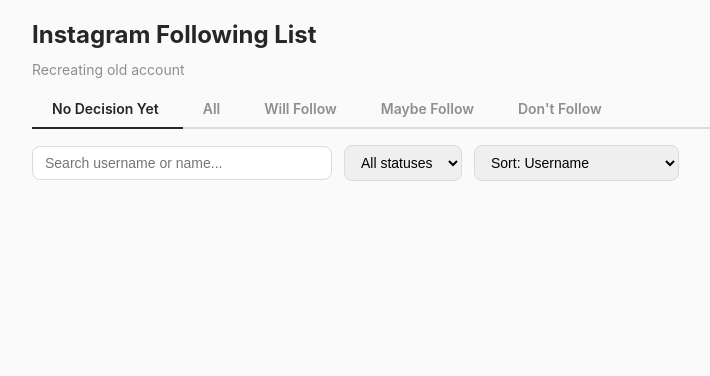
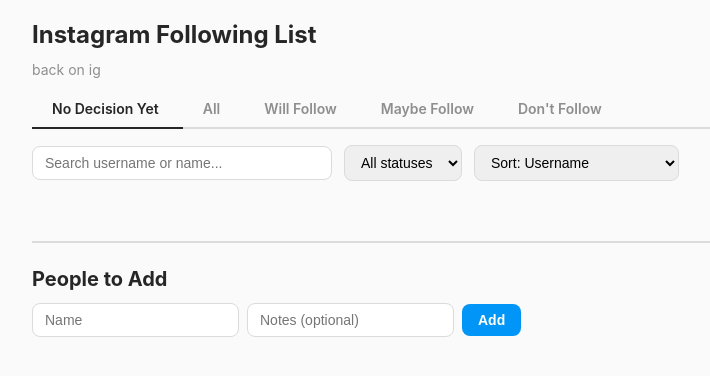
Before and after one commit to conradchan/igrestore, a Flask app: template templates/index.html in a window 1280 px wide. Shown: the top 376 px of the page, without its empty margins (8-718 px from the left). Run offline with Flask 3, Linux system fonts and the light colour scheme; the template is opened without the code that fills it, so the values that code supplies are empty.

Commit message:
Add people list, decision tabs, personal reflections in README
- Separate "People to Add" section (names, not IG handles) with SQLite storage
- Decision tabs: No Decision Yet, All, Will Follow, Maybe, Don't Follow
- Updated caption and README with personal takeaways

Co-Authored-By: Claude Opus 4.5 <noreply@anthropic.com>

```diff
--- a/app.py
+++ b/app.py
@@ -22,6 +22,16 @@ def get_db():
     conn.execute(
         "CREATE TABLE IF NOT EXISTS decisions "
         "(username TEXT PRIMARY KEY, decision TEXT NOT NULL DEFAULT 'undecided', notes TEXT DEFAULT '')"
+    )
+    conn.execute(
+        "CREATE TABLE IF NOT EXISTS manual_adds "
+        "(username TEXT PRIMARY KEY, display_name TEXT DEFAULT '', notes TEXT DEFAULT '', "
+        "decision TEXT NOT NULL DEFAULT 'will_follow', added_at TIMESTAMP DEFAULT CURRENT_TIMESTAMP)"
+    )
+    conn.execute(
+        "CREATE TABLE IF NOT EXISTS people "
+        "(id INTEGER PRIMARY KEY AUTOINCREMENT, name TEXT NOT NULL, notes TEXT DEFAULT '', "
+        "added_at TIMESTAMP DEFAULT CURRENT_TIMESTAMP)"
     )
     conn.commit()
     return conn
@@ -115,5 +125,47 @@ def set_decision():
     return jsonify({"ok": True})
 
 
+@app.route("/api/people", methods=["GET"])
+def get_people():
+    conn = get_db()
+    rows = conn.execute("SELECT id, name, notes FROM people ORDER BY added_at DESC").fetchall()
+    conn.close()
+    return jsonify([{"id": r[0], "name": r[1], "notes": r[2] or ""} for r in rows])
+
+
+@app.route("/api/people", methods=["POST"])
+def add_person():
+    data = request.get_json()
+    name = (data.get("name") or "").strip()
+    if not name:
+        return jsonify({"error": "missing name"}), 400
+    notes = data.get("notes", "")
+    conn = get_db()
+    cur = conn.execute("INSERT INTO people (name, notes) VALUES (?, ?)", (name, notes))
+    conn.commit()
+    pid = cur.lastrowid
+    conn.close()
+    return jsonify({"ok": True, "id": pid})
+
+
+@app.route("/api/people/<int:pid>", methods=["PUT"])
+def update_person(pid):
+    data = request.get_json()
+    conn = get_db()
+    conn.execute("UPDATE people SET notes = ? WHERE id = ?", (data.get("notes", ""), pid))
+    conn.commit()
+    conn.close()
+    return jsonify({"ok": True})
+
+
+@app.route("/api/people/<int:pid>", methods=["DELETE"])
+def delete_person(pid):
+    conn = get_db()
+    conn.execute("DELETE FROM people WHERE id = ?", (pid,))
+    conn.commit()
+    conn.close()
+    return jsonify({"ok": True})
+
+
 if __name__ == "__main__":
     app.run(debug=True, port=5000)
--- a/templates/index.html
+++ b/templates/index.html
@@ -41,12 +41,26 @@
         .badge-not_found { background: #f8d7da; color: #721c24; }
         .badge-error, .badge-http_error { background: #fff3cd; color: #856404; }
         .badge-unknown { background: #e2e3e5; color: #383d41; }
+        .people-section { max-width: 1200px; margin: 40px auto 0; padding-top: 24px; border-top: 2px solid #dbdbdb; }
+        .people-section h2 { font-size: 20px; margin-bottom: 12px; }
+        .people-add { display: flex; gap: 8px; align-items: center; margin-bottom: 16px; }
+        .people-add input { padding: 8px 12px; border: 1px solid #dbdbdb; border-radius: 8px; font-size: 14px; }
+        .people-add button { padding: 8px 16px; border: none; border-radius: 8px; font-size: 14px; font-weight: 600; cursor: pointer; background: #0095f6; color: #fff; }
+        .people-add button:hover { background: #0081d6; }
+        .people-list { list-style: none; }
+        .people-list li { display: flex; align-items: center; gap: 12px; padding: 10px 14px; background: #fff; border: 1px solid #dbdbdb; border-radius: 8px; margin-bottom: 8px; }
+        .people-list .person-name { font-weight: 600; font-size: 14px; min-width: 120px; }
+        .people-list .person-notes { flex: 1; }
+        .people-list .person-notes input { width: 100%; padding: 4px 8px; border: 1px solid #dbdbdb; border-radius: 6px; font-size: 12px; }
+        .people-list .person-notes input:focus { outline: none; border-color: #8e8e8e; }
+        .people-list .person-remove { background: none; border: none; color: #dc3545; font-size: 12px; cursor: pointer; }
+        .people-list .person-remove:hover { text-decoration: underline; }
     </style>
 </head>
 <body>
     <div class="header">
         <h1>Instagram Following List</h1>
-        <p style="color:#8e8e8e;font-size:14px;margin-bottom:12px;">Recreating old account</p>
+        <p style="color:#8e8e8e;font-size:14px;margin-bottom:12px;">back on ig</p>
         <div class="tabs" id="tabs">
             <div class="tab active" data-tab="undecided">No Decision Yet<span class="tab-count"></span></div>
             <div class="tab" data-tab="all">All<span class="tab-count"></span></div>
@@ -74,6 +88,16 @@
     </div>
     <div class="grid" id="grid"></div>
 
+    <div class="people-section">
+        <h2>People to Add</h2>
+        <div class="people-add">
+            <input type="text" id="personName" placeholder="Name">
+            <input type="text" id="personNotes" placeholder="Notes (optional)">
+            <button onclick="addPerson()">Add</button>
+        </div>
+        <ul class="people-list" id="peopleList"></ul>
+    </div>
+
     <script>
         const profiles = {{ profiles | tojson }};
 
@@ -98,6 +122,7 @@
             if (status === 'active') return 'badge-active';
             if (status === 'not_found') return 'badge-not_found';
             if (status === 'error' || status === 'http_error') return 'badge-error';
+            if (status === 'manual') return 'badge-manual';
             return 'badge-unknown';
         }
 
@@ -106,7 +131,61 @@
             if (status === 'not_found') return 'Deleted';
             if (status === 'http_error') return 'Blocked';
             if (status === 'error') return 'Error';
+            if (status === 'manual') return 'Added';
             return 'Not fetched';
+        }
+
+        let people = [];
+
+        function loadPeople() {
+            fetch('/api/people').then(r => r.json()).then(data => {
+                people = data;
+                renderPeople();
+            });
+        }
+
+        function addPerson() {
+            const nameEl = document.getElementById('personName');
+            const notesEl = document.getElementById('personNotes');
+            const name = nameEl.value.trim();
+            if (!name) return;
+            fetch('/api/people', {
+                method: 'POST',
+                headers: { 'Content-Type': 'application/json' },
+                body: JSON.stringify({ name, notes: notesEl.value.trim() }),
+            }).then(r => r.json()).then(data => {
+                people.unshift({ id: data.id, name, notes: notesEl.value.trim() });
+                nameEl.value = '';
+                notesEl.value = '';
+                renderPeople();
+            });
+        }
+
+        function removePerson(id) {
+            fetch(`/api/people/${id}`, { method: 'DELETE' }).then(() => {
+                people = people.filter(p => p.id !== id);
+                renderPeople();
+            });
+        }
+
+        function updatePersonNotes(id, notes) {
+            fetch(`/api/people/${id}`, {
+                method: 'PUT',
+                headers: { 'Content-Type': 'application/json' },
+                body: JSON.stringify({ notes }),
+            });
+        }
+
+        function renderPeople() {
+            const list = document.getElementById('peopleList');
+            list.innerHTML = people.map(p => {
+                const notesVal = (p.notes || '').replace(/"/g, '&quot;');
+                return `<li>
+                    <span class="person-name">${p.name}</span>
+                    <span class="person-notes"><input type="text" placeholder="Notes..." value="${notesVal}" onchange="updatePersonNotes(${p.id}, this.value)"></span>
+                    <button class="person-remove" onclick="removePerson(${p.id})">remove</button>
+                </li>`;
+            }).join('');
         }
 
         function saveDecision(username, decision, notes) {
@@ -223,6 +302,7 @@
         document.getElementById('statusFilter').addEventListener('change', render);
         document.getElementById('sort').addEventListener('change', render);
         render();
+        loadPeople();
     </script>
 </body>
 </html>
```
Also changed, not shown: README.md, decisions.db.
